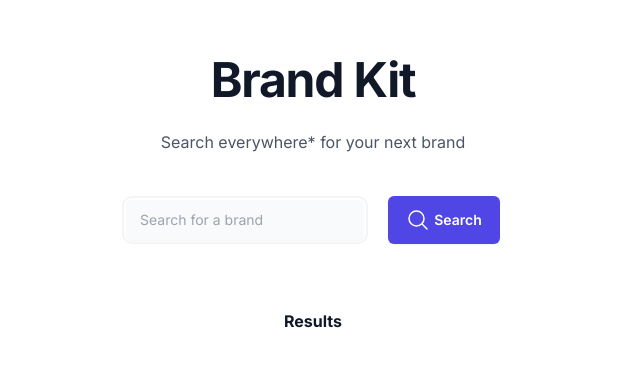
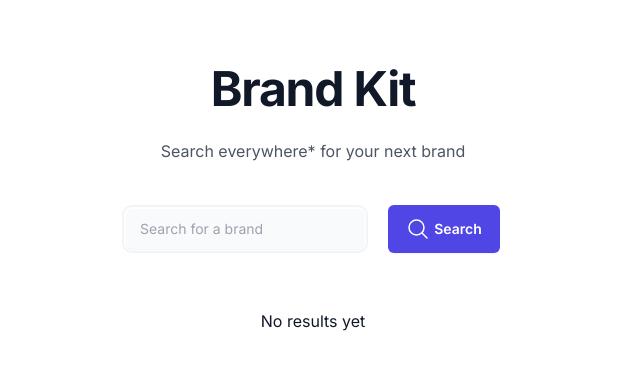
Before and after one commit to eliotlim/brand-kit, a Next.js app: page / in a window 1280 px wide. Shown: the part 209-578 px from the top of the page, without its empty margins (327-967 px from the left). Built offline with nearby package versions, Linux system fonts and the light colour scheme.

Commit message:
feat: add local storage
+ improve table visibility conditions
+ add 'clear history' button
+ use local storage for search history

```diff
--- a/src/components/brandsearch.tsx
+++ b/src/components/brandsearch.tsx
@@ -9,9 +9,7 @@ export default function BrandSearch() {
         <p className="mt-6 text-base leading-7 text-gray-600">Search everywhere* for your next brand</p>
       </div>
       <SearchForm/>
-      <div className="mt-10 flex items-center justify-center gap-x-6 text-gray-900">
-        <ResultsTable/>
-      </div>
+      <ResultsTable/>
     </div>
   )
 }
--- a/src/components/results-table.tsx
+++ b/src/components/results-table.tsx
@@ -3,7 +3,7 @@ import {useMemo} from "react";
 import {useSearchHistory} from "@/providers/SearchHistoryProvider";
 
 export const ResultsTable = () => {
-  const {searchResults} = useSearchHistory();
+  const {searchResults, clearSearchResults} = useSearchHistory();
 
   const locations = useMemo<string[]>(() => {
     const locationSet = new Set<string>();
@@ -12,6 +12,8 @@ export const ResultsTable = () => {
   }, [searchResults]);
 
   return (
+    <div className="mt-10 flex flex-col items-center justify-center gap-x-6 text-gray-900">
+      {searchResults && searchResults.length > 0 &&
         <table className="border-separate border-spacing-x-10 border-spacing-y-2">
           <thead>
           <tr>
@@ -41,8 +43,20 @@ export const ResultsTable = () => {
                 </>))
               }
             </tr>
-      </>)).reverse() : "No results yet"}
+          </>)).reverse() : <></>}
           </tbody>
         </table>
+      }
+      {searchResults.length === 0 ? "No results yet" :
+        <button
+          className="mt-4 bg-indigo-600 hover:bg-indigo-500 text-white font-bold py-2 px-4 rounded"
+          onClick={() => {
+            clearSearchResults();
+          }}
+        >
+          Clear Results
+        </button>
+      }
+    </div>
   );
 }
--- a/src/providers/SearchHistoryProvider.tsx
+++ b/src/providers/SearchHistoryProvider.tsx
@@ -1,6 +1,8 @@
 "use client";
-import {createContext, ReactNode, useCallback, useContext, useState} from "react";
+import {createContext, ReactNode, useCallback, useContext, useEffect, useState} from "react";
 import {SearchResult} from "@/lib/types";
+
+export const SEARCH_HISTORY_LOCAL_STORAGE_KEY = 'searchHistory';
 
 export type SearchHistoryContext = {
   searchResults: SearchResult[];
@@ -21,13 +23,28 @@ export const useSearchHistory = () => {
 export const SearchHistoryProvider = (props: {} & {children: ReactNode}) => {
   const [searchHistory, setSearchHistory] = useState<SearchResult[]>([]);
 
+  // Load searchHistory from local storage when the component mounts / app starts
+  useEffect(() => {
+    const data = localStorage.getItem(SEARCH_HISTORY_LOCAL_STORAGE_KEY);
+    try {
+      if (data) {
+        const parsedData = JSON.parse(data);
+        setSearchHistory(parsedData);
+      }
+    } catch (e) {
+      setSearchHistory([]);
+    }
+  }, [setSearchHistory]);
+
   const addSearchResult = useCallback((searchResult: SearchResult) => {
     setSearchHistory((prev) => {
+      localStorage.setItem(SEARCH_HISTORY_LOCAL_STORAGE_KEY, JSON.stringify([...prev, searchResult]));
       return [...prev, searchResult];
     });
   }, []);
 
   const clearSearchResults = useCallback(() => {
+    localStorage.removeItem(SEARCH_HISTORY_LOCAL_STORAGE_KEY);
     setSearchHistory([]);
   }, []);
 
```
Lines whose indentation alone changed are shown as unchanged.
